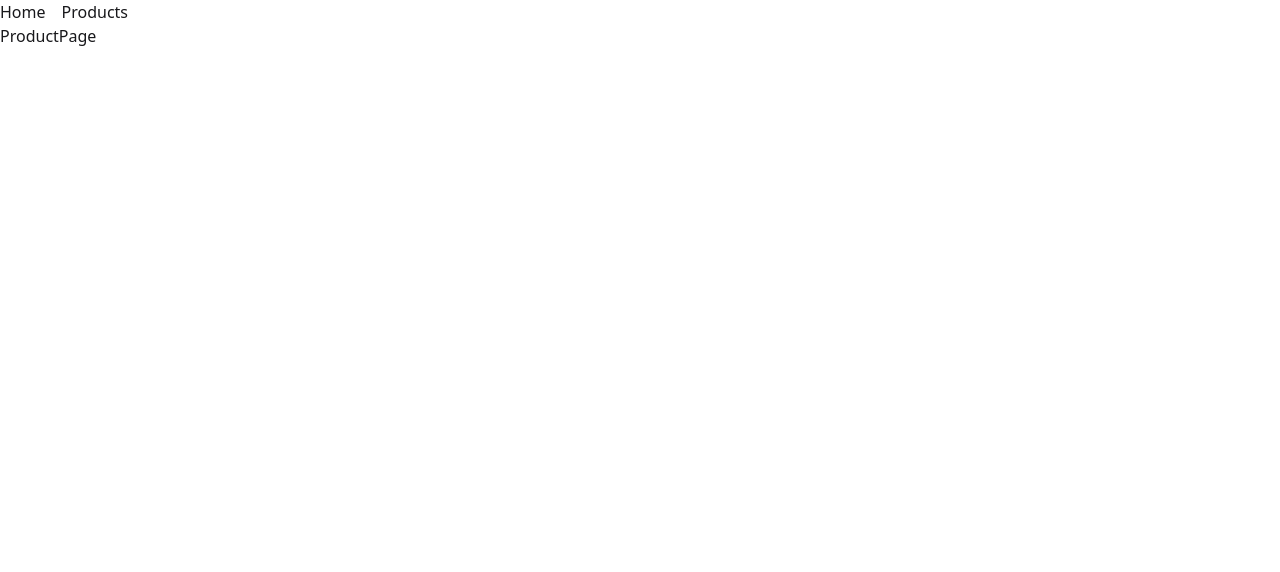
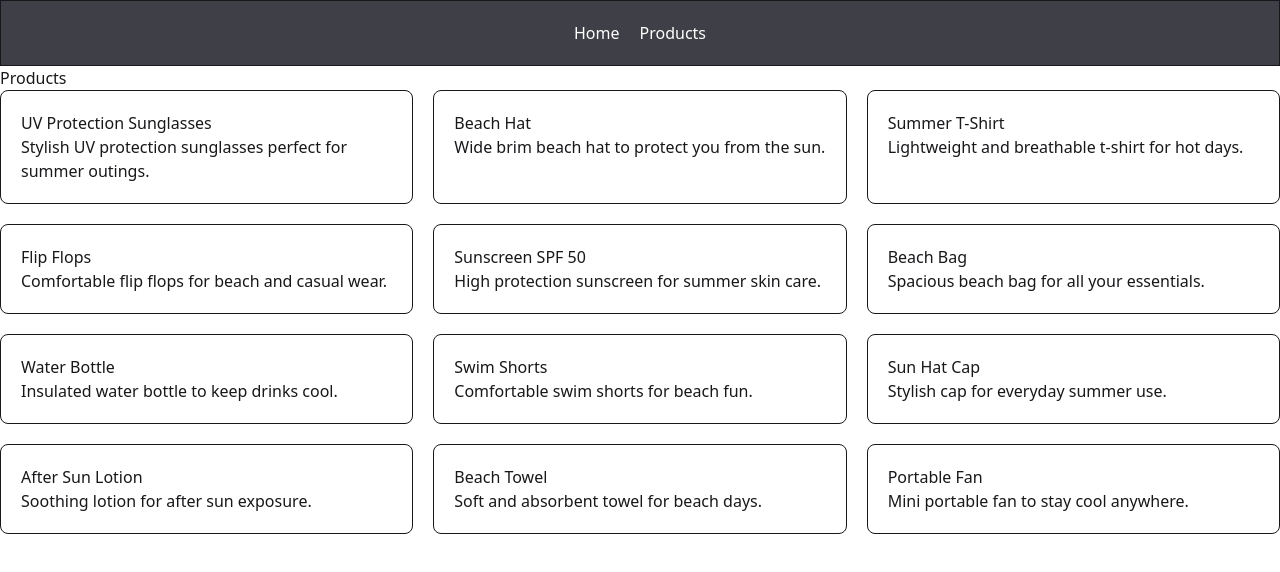
Before and after one commit to Sima-akhter/sun-cart-project, a Next.js app: page /products in a window 1280 px wide. Shown: the top 572 px of the page. Built offline with nearby package versions, Linux system fonts and the light colour scheme; data requests are answered from the project's data file.

Commit message:
upadate product page

```diff
--- a/package.json
+++ b/package.json
@@ -10,6 +10,7 @@
   },
   "dependencies": {
     "daisyui": "^5.5.19",
+    "json-server": "^1.0.0-beta.15",
     "next": "16.2.6",
     "react": "19.2.4",
     "react-dom": "19.2.4"
--- a/src/app/products/page.jsx
+++ b/src/app/products/page.jsx
@@ -1,8 +1,21 @@
 import React from 'react'
 
-const ProductPage = () => {
+const ProductPage = async () => {
+    const res = await fetch('http://localhost:8000/products', { cache: 'no-store' })
+    const products = await res.json()
+    console.log(products);
   return (
-    <div>ProductPage</div>
+    <div>
+      <h1>Products</h1>
+      <div className='grid grid-cols-3 gap-5'>
+        {products.map((product) => (
+            <div key={product.id} className='border p-5 p-3 rounded-lg'>
+                <h2>{product.name}</h2>
+                <p>{product.description}</p>
+          </div>
+        ))}
+      </div>
+    </div>
   )
 }
 
--- a/src/components/Navbar.jsx
+++ b/src/components/Navbar.jsx
@@ -4,8 +4,8 @@ import React from 'react'
 
 const Navbar = () => {
   return (
-      <div>
-          <div className='flex gap-4 '>
+      <div className='border p-5 bg-zinc-700 '>
+          <div className='flex gap-5 justify-center text-white'>
             <Link href="/">Home</Link>
             <Link href="/products">Products</Link>
           </div>
```
Also changed, not shown: 1 other file (tests, documents, lock files or other folders).
